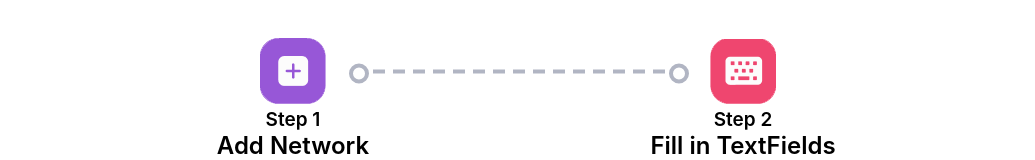
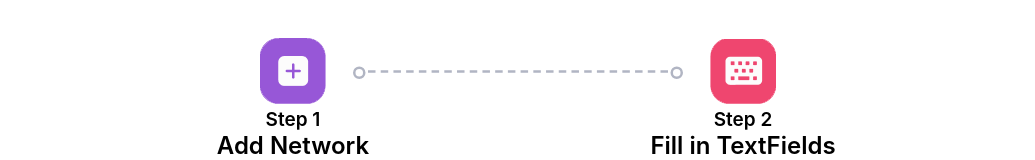
Before and after one commit to GreenPlanet0204/Eternity, a React (Create React App) app: page / in a window 1280 px wide. Shown: the part 8360-8520 px from the top of the page, without its empty margins (122-1157 px from the left). Built offline with nearby package versions, Linux system fonts and the light colour scheme.

Commit message:
fix response

```diff
--- a/src/assets/css/main.css
+++ b/src/assets/css/main.css
@@ -463,10 +463,10 @@ li {
 }
 
 .metamask .dashline {
-  border-top: 0.5px dashed #B1B5C3;
-  width: calc( 25% - 40px);
+  border-top: 1px dashed #B1B5C3;
+  width: calc(40% - 60px);
   height: 0;
-  transform: translate(-50%, 33px) scale(4) ;
+  transform: translate(-50%, 33px) scale(2.5) ;
 }
 
 .passive-image {
```
